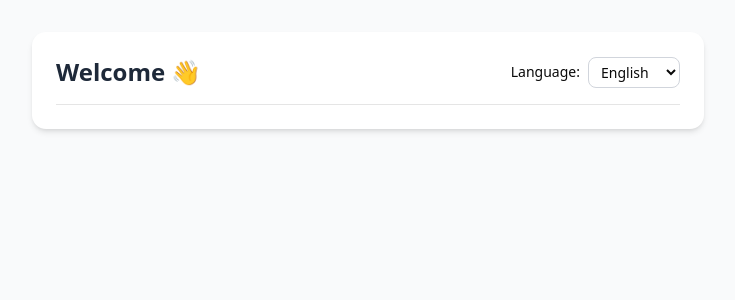
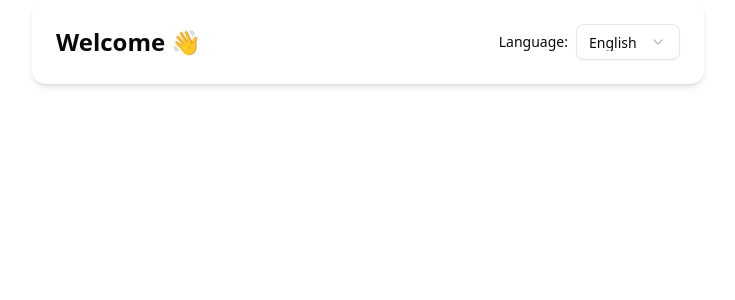
Before and after one commit to rupamkairi/ebc, a Next.js app: page / in a window 1280 px wide. Shown: the top 300 px of the page, without its empty margins (272-1007 px from the left). Built offline with nearby package versions, Linux system fonts and the light colour scheme.

Commit message:
minor changes.

```diff
--- a/src/app/page.tsx
+++ b/src/app/page.tsx
@@ -1,21 +1,11 @@
 "use client";
 
-import { LanguageSwitcher } from "@/components/LanguageSwitcher";
-import { useLanguage } from "@/hooks/useLanguage";
+import { I18NWelcome } from "@/examples/i18n-welcome";
 
 export default function HomePage() {
-  const { t } = useLanguage();
-
   return (
-    <div className="min-h-screen bg-gray-50 p-8">
-      <div className="max-w-2xl mx-auto bg-white rounded-xl shadow-md p-6 space-y-6">
-        <header className="flex justify-between items-center border-b pb-4">
-          <h1 className="text-2xl font-bold text-gray-800">
-            {t("welcome")} 👋
-          </h1>
-          <LanguageSwitcher />
-        </header>
-      </div>
+    <div>
+      <I18NWelcome />
     </div>
   );
 }
--- a/src/components/LanguageSwitcher.tsx
+++ b/src/components/LanguageSwitcher.tsx
@@ -2,6 +2,10 @@
 
 import { useLanguage } from "@/hooks/useLanguage";
 import { useSyncExternalStore } from "react";
+import {
+  NativeSelect,
+  NativeSelectOption,
+} from "@/components/ui/native-select";
 
 export const LanguageSwitcher = () => {
   const { currentLanguage, changeLanguage, t } = useLanguage();
@@ -25,21 +29,20 @@ export const LanguageSwitcher = () => {
   return (
     <div className="flex items-center gap-2">
       <span className="text-sm font-medium">{t("language")}:</span>
-      <select
+
+      <NativeSelect
         value={currentLanguage}
         onChange={(e) => {
-          console.log(e.target.value);
           changeLanguage(e.target.value);
           window.location.reload();
         }}
-        className="rounded-md border border-gray-300 bg-white px-2 py-1 text-sm focus:outline-none focus:ring-2 focus:ring-blue-500"
       >
         {languages.map((lang) => (
-          <option key={lang.code} value={lang.code}>
+          <NativeSelectOption key={lang.code} value={lang.code}>
             {lang.name}
-          </option>
+          </NativeSelectOption>
         ))}
-      </select>
+      </NativeSelect>
     </div>
   );
 };
--- /dev/null
+++ b/src/examples/i18n-welcome.tsx
@@ -0,0 +1,18 @@
+"use client";
+import { LanguageSwitcher } from "@/components/LanguageSwitcher";
+import { useLanguage } from "@/hooks/useLanguage";
+
+export function I18NWelcome() {
+  const { t } = useLanguage();
+
+  return (
+    <div className="min-h-screen">
+      <div className="max-w-2xl mx-auto rounded-xl shadow-md p-6 space-y-6">
+        <header className="flex justify-between items-center">
+          <h1 className="text-2xl font-bold">{t("welcome")} 👋</h1>
+          <LanguageSwitcher />
+        </header>
+      </div>
+    </div>
+  );
+}
```
Also changed, not shown: src/examples/auth-hooks-usage.tsx (+11 -5 lines).
